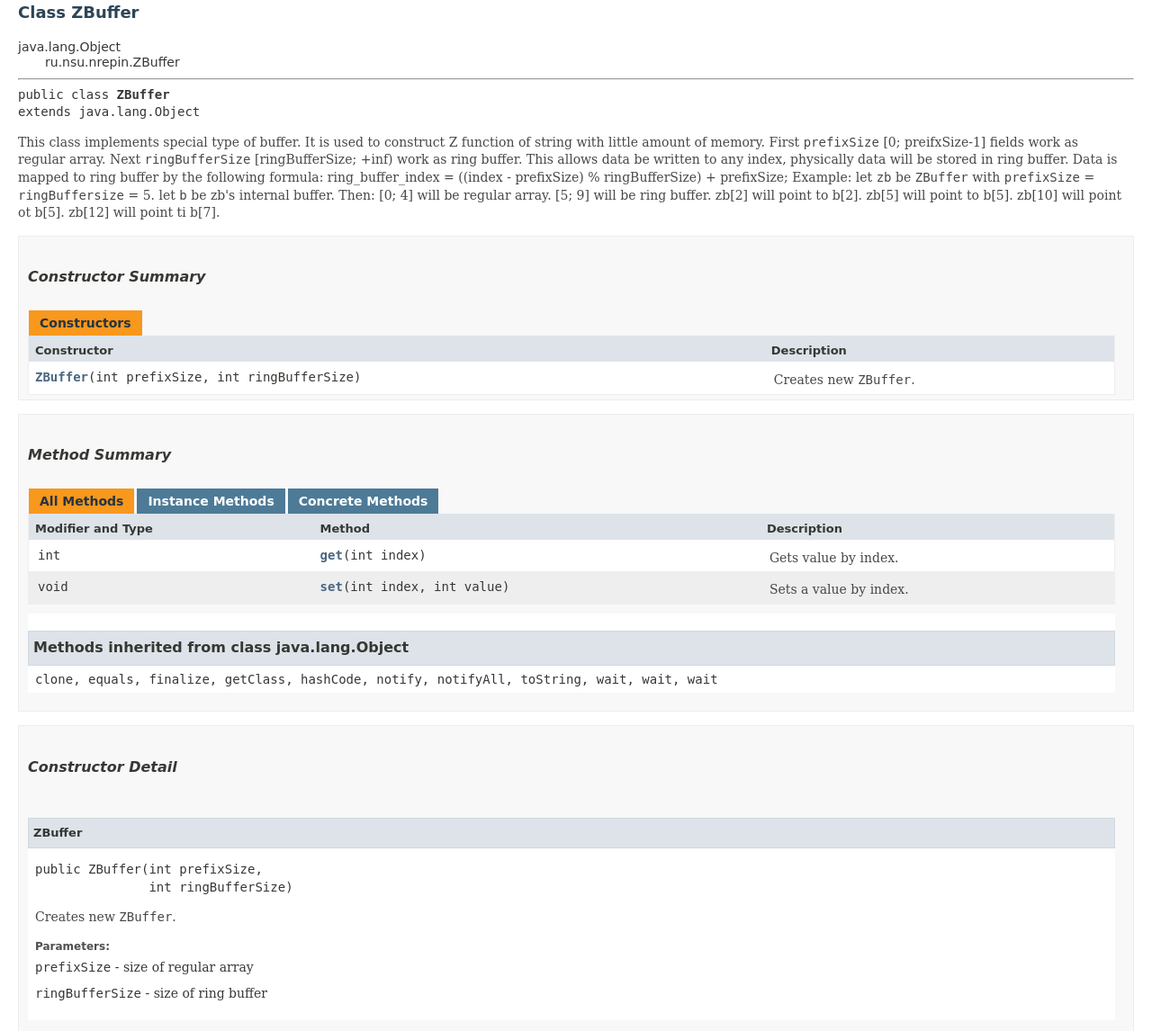
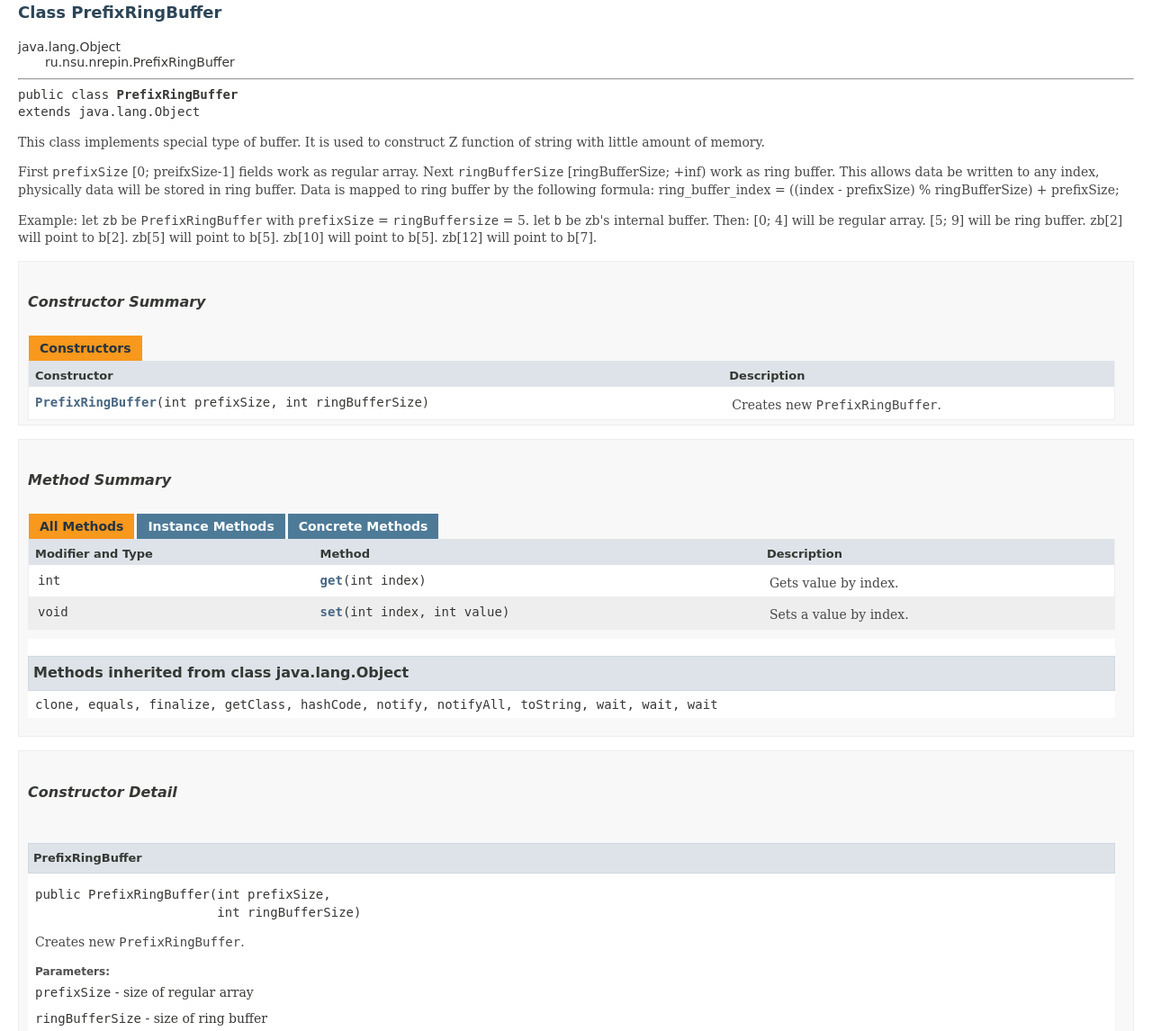
Before and after one commit to Intelix8996/OOP, a plain HTML site: page Task_1_3_1/ru/nsu/nrepin/PrefixRingBuffer.html in a window 1280 px wide. Shown: the part 141-1287 px from the top of the page at 90% size. Drawn offline with Linux system fonts and the light colour scheme; no server answers; a script that the page names is missing; a web font is replaced by a local one.

Commit message:
Deploying to gh-pages from @ Intelix8996/OOP@2b2651e87e728ce9daaa4b64c4afb87377f345aa 🚀

```diff
--- a/Task_1_3_1/member-search-index.js
+++ b/Task_1_3_1/member-search-index.js
@@ -1 +1 @@
-memberSearchIndex = [{"p":"ru.nsu.nrepin","c":"SubstringFinder","l":"findSubstringsInFile(String, String)","url":"findSubstringsInFile(java.lang.String,java.lang.String)"},{"p":"ru.nsu.nrepin","c":"ZBuffer","l":"get(int)"},{"p":"ru.nsu.nrepin","c":"ZBuffer","l":"set(int, int)","url":"set(int,int)"},{"p":"ru.nsu.nrepin","c":"SubstringFinder","l":"SubstringFinder()","url":"%3Cinit%3E()"},{"p":"ru.nsu.nrepin","c":"ZBuffer","l":"ZBuffer(int, int)","url":"%3Cinit%3E(int,int)"}]
+memberSearchIndex = [{"p":"ru.nsu.nrepin","c":"SubstringFinder","l":"findSubstringsInFile(String, String)","url":"findSubstringsInFile(java.lang.String,java.lang.String)"},{"p":"ru.nsu.nrepin","c":"PrefixRingBuffer","l":"get(int)"},{"p":"ru.nsu.nrepin","c":"PrefixRingBuffer","l":"PrefixRingBuffer(int, int)","url":"%3Cinit%3E(int,int)"},{"p":"ru.nsu.nrepin","c":"PrefixRingBuffer","l":"set(int, int)","url":"set(int,int)"},{"p":"ru.nsu.nrepin","c":"SubstringFinder","l":"SubstringFinder()","url":"%3Cinit%3E()"}]
--- a/Task_1_3_1/ru/nsu/nrepin/ZBuffer.html
+++ b/Task_1_3_1/ru/nsu/nrepin/PrefixRingBuffer.html
@@ -3,7 +3,7 @@
 <html lang="en">
 <head>
 <!-- Generated by javadoc -->
-<title>ZBuffer (Task_1_3_1 1.0-SNAPSHOT API)</title>
+<title>PrefixRingBuffer (Task_1_3_1 1.0-SNAPSHOT API)</title>
 <meta http-equiv="Content-Type" content="text/html; charset=utf-8">
 <link rel="stylesheet" type="text/css" href="../../../stylesheet.css" title="Style">
 <link rel="stylesheet" type="text/css" href="../../../jquery/jquery-ui.css" title="Style">
@@ -20,7 +20,7 @@
 <script type="text/javascript"><!--
     try {
         if (location.href.indexOf('is-external=true') == -1) {
-            parent.document.title="ZBuffer (Task_1_3_1 1.0-SNAPSHOT API)";
+            parent.document.title="PrefixRingBuffer (Task_1_3_1 1.0-SNAPSHOT API)";
         }
     }
     catch(err) {
@@ -114,14 +114,14 @@ $('.navPadding').css('padding-top', $('.fixedNav').css("height"));
 <main role="main">
 <div class="header">
 <div class="subTitle"><span class="packageLabelInType">Package</span>&nbsp;<a href="package-summary.html">ru.nsu.nrepin</a></div>
-<h2 title="Class ZBuffer" class="title">Class ZBuffer</h2>
+<h2 title="Class PrefixRingBuffer" class="title">Class PrefixRingBuffer</h2>
 </div>
 <div class="contentContainer">
 <ul class="inheritance">
 <li>java.lang.Object</li>
 <li>
 <ul class="inheritance">
-<li>ru.nsu.nrepin.ZBuffer</li>
+<li>ru.nsu.nrepin.PrefixRingBuffer</li>
 </ul>
 </li>
 </ul>
@@ -129,27 +129,27 @@ $('.navPadding').css('padding-top', $('.fixedNav').css("height"));
 <ul class="blockList">
 <li class="blockList">
 <hr>
-<pre>public class <span class="typeNameLabel">ZBuffer</span>
+<pre>public class <span class="typeNameLabel">PrefixRingBuffer</span>
 extends java.lang.Object</pre>
-<div class="block">This class implements special type of buffer.
- It is used to construct Z function of string with little amount of memory.
+<div class="block"><p>This class implements special type of buffer.
+ It is used to construct Z function of string with little amount of memory.</p>
 
- First <code>prefixSize</code> [0; preifxSize-1] fields work as regular array.
+ <p>First <code>prefixSize</code> [0; preifxSize-1] fields work as regular array.
  Next <code>ringBufferSize</code> [ringBufferSize; +inf) work as ring buffer.
  This allows data be written to any index, physically data will be stored in ring buffer.
  Data is mapped to ring buffer by the following formula:
- ring_buffer_index = ((index - prefixSize) % ringBufferSize) + prefixSize;
+ ring_buffer_index = ((index - prefixSize) % ringBufferSize) + prefixSize;</p>
 
- Example:
- let <code>zb</code> be <code>ZBuffer</code> with <code>prefixSize</code> = <code>ringBuffersize</code> = 5.
+ <p>Example:
+ let <code>zb</code> be <code>PrefixRingBuffer</code> with <code>prefixSize</code> = <code>ringBuffersize</code> = 5.
  let <code>b</code> be zb's internal buffer.
  Then:
  [0; 4] will be regular array.
  [5; 9] will be ring buffer.
  zb[2] will point to b[2].
  zb[5] will point to b[5].
- zb[10] will point ot b[5].
- zb[12] will point ti b[7].</div>
+ zb[10] will point to b[5].
+ zb[12] will point to b[7].</p></div>
 </li>
 </ul>
 </div>
@@ -170,10 +170,10 @@ extends java.lang.Object</pre>
 <th class="colLast" scope="col">Description</th>
 </tr>
 <tr class="altColor">
-<th class="colConstructorName" scope="row"><code><span class="memberNameLink"><a href="#%3Cinit%3E(int,int)">ZBuffer</a></span>&#8203;(int&nbsp;prefixSize,
-       int&nbsp;ringBufferSize)</code></th>
+<th class="colConstructorName" scope="row"><code><span class="memberNameLink"><a href="#%3Cinit%3E(int,int)">PrefixRingBuffer</a></span>&#8203;(int&nbsp;prefixSize,
+                int&nbsp;ringBufferSize)</code></th>
 <td class="colLast">
-<div class="block">Creates new <code>ZBuffer</code>.</div>
+<div class="block">Creates new <code>PrefixRingBuffer</code>.</div>
 </td>
 </tr>
 </table>
@@ -238,10 +238,10 @@ extends java.lang.Object</pre>
 </a>
 <ul class="blockListLast">
 <li class="blockList">
-<h4>ZBuffer</h4>
-<pre>public&nbsp;ZBuffer&#8203;(int&nbsp;prefixSize,
-               int&nbsp;ringBufferSize)</pre>
-<div class="block">Creates new <code>ZBuffer</code>.</div>
+<h4>PrefixRingBuffer</h4>
+<pre>public&nbsp;PrefixRingBuffer&#8203;(int&nbsp;prefixSize,
+                        int&nbsp;ringBufferSize)</pre>
+<div class="block">Creates new <code>PrefixRingBuffer</code>.</div>
 <dl>
 <dt><span class="paramLabel">Parameters:</span></dt>
 <dd><code>prefixSize</code> - size of regular array</dd>
--- a/Task_1_3_1/type-search-index.js
+++ b/Task_1_3_1/type-search-index.js
@@ -1 +1 @@
-typeSearchIndex = [{"l":"All Classes","url":"allclasses-index.html"},{"p":"ru.nsu.nrepin","l":"SubstringFinder"},{"p":"ru.nsu.nrepin","l":"ZBuffer"}]
+typeSearchIndex = [{"l":"All Classes","url":"allclasses-index.html"},{"p":"ru.nsu.nrepin","l":"PrefixRingBuffer"},{"p":"ru.nsu.nrepin","l":"SubstringFinder"}]
```
Also changed, not shown: Task_1_3_1/allclasses-index.html (+6 -6 lines), Task_1_3_1/allclasses.html (+1 -1 lines), Task_1_3_1/index-all.html (+18 -18 lines), Task_1_3_1/overview-tree.html (+1 -1 lines), Task_1_3_1/ru/nsu/nrepin/package-summary.html (+6 -6 lines), Task_1_3_1/ru/nsu/nrepin/package-tree.html (+1 -1 lines), 3 other files.
